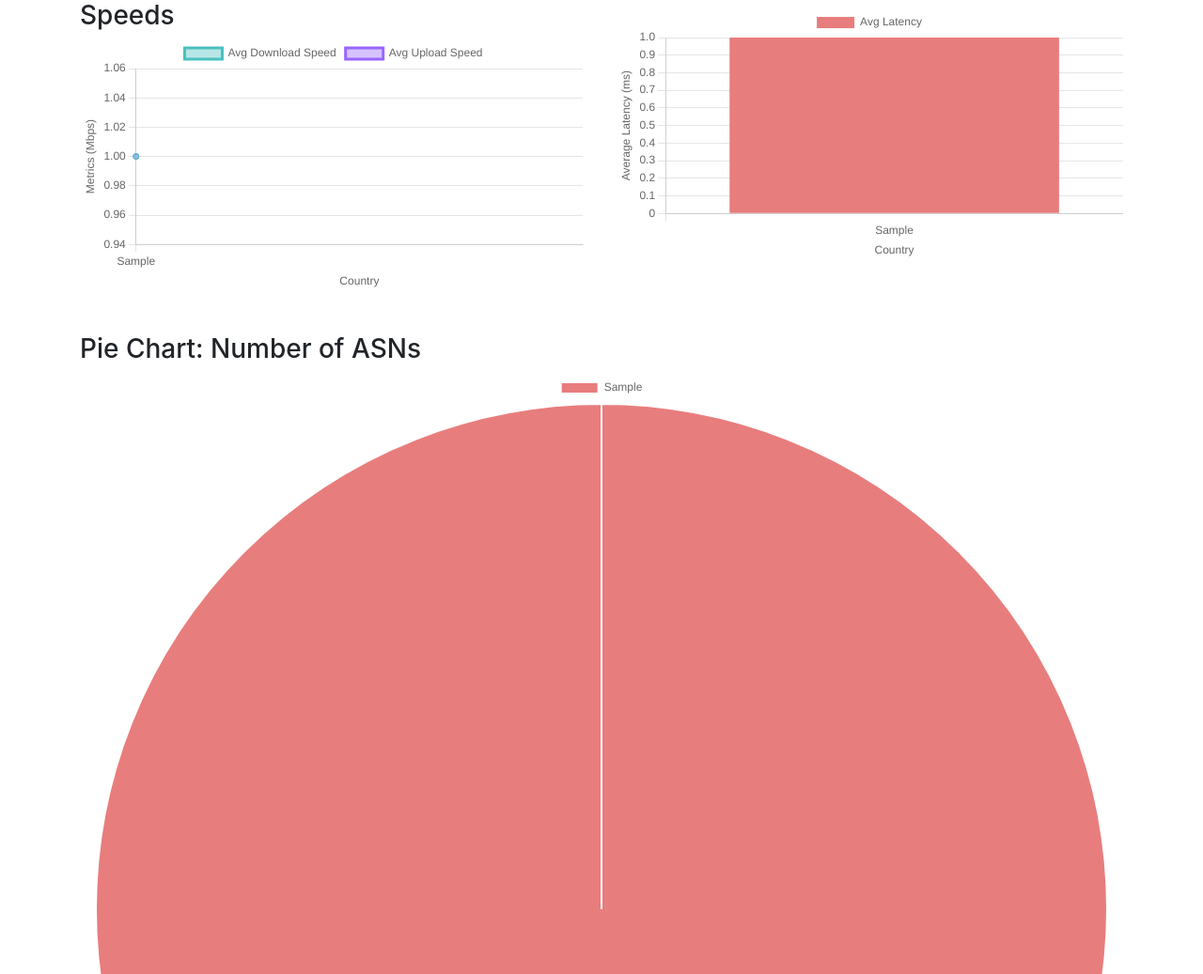
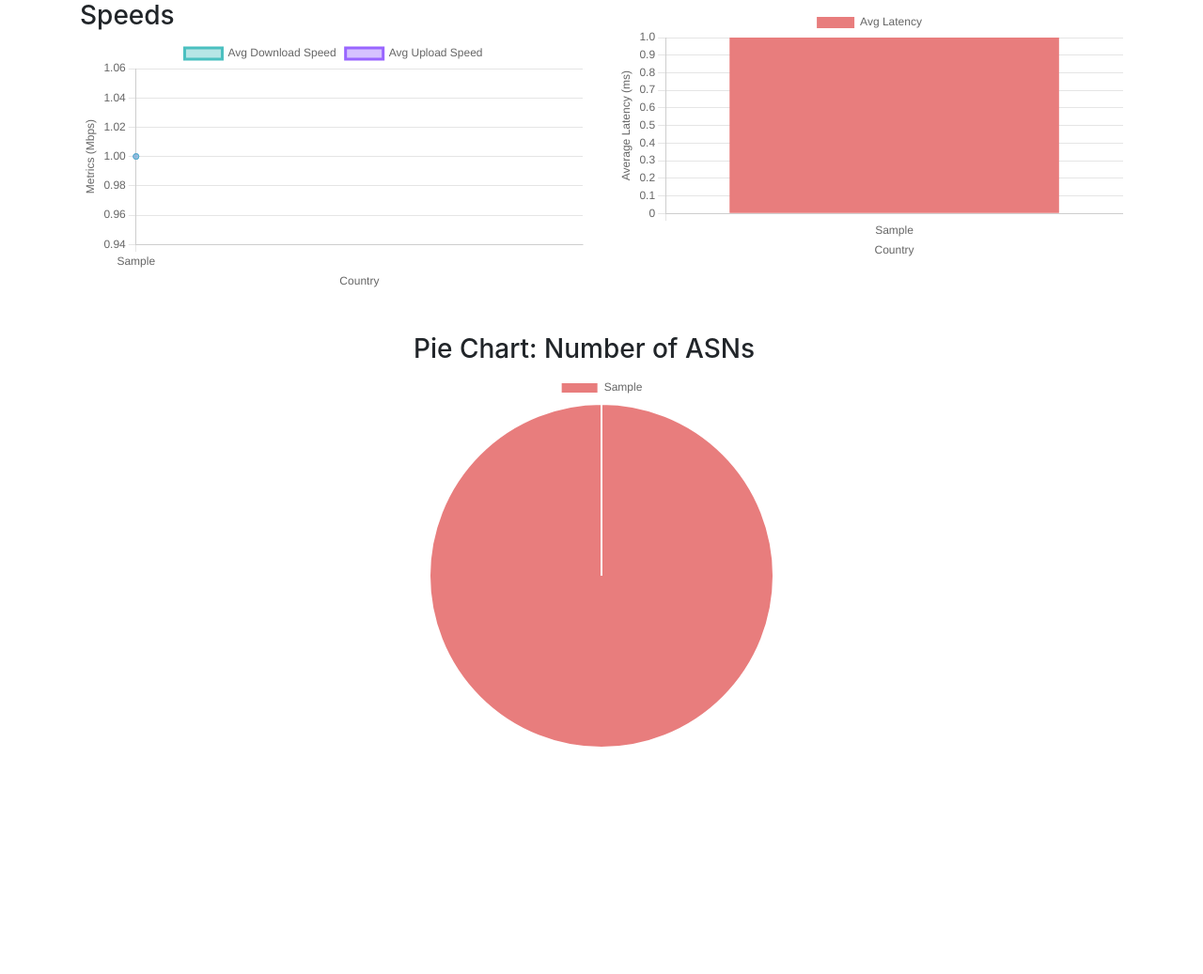
Before and after one commit to EddieMjiyakho/Network-Performance-Insight-Platform, a Django app: page / in a window 1280 px wide. Shown: the part 224-1261 px from the top of the page at 94% size. After the commit the page ends 1019 px from the top, so only its background shows below. Run offline with Django 5.2, Linux system fonts and the light colour scheme; tables that the repository leaves empty hold one stand-in row (values such as "Sample post"); some libraries are stand-ins or nearby versions.

Commit message:
adjust the size of the pie chart container

```diff
--- a/mlab/templates/network_data_filtered_list.html
+++ b/mlab/templates/network_data_filtered_list.html
@@ -14,6 +14,12 @@
         }
         .chart-container .chart {
             height: 300px; /* Adjust height as needed */
+        }
+
+        /* Adjust size of pie chart container */
+        .pie-chart-container {
+            max-width: 400px; /* Set a maximum width */
+            margin: 0 auto; /* Center the container */
         }
     </style>
 </head>
@@ -53,8 +59,8 @@
                 </div>
             </div>
 
-            <!-- Pie Chart Container -->
-            <div class="chart-container">
+            <!--Pie Chart Container -->
+            <div class="chart-container pie-chart-container">
                 <h3>Pie Chart: Number of ASNs</h3>
                 <canvas id="pieChart" class="chart"></canvas>
             </div>
--- a/mlab/views.py
+++ b/mlab/views.py
@@ -1,5 +1,4 @@
 import json
-from django.db.models import Count
 from django.http import JsonResponse
 from django.shortcuts import render
 from .models import NetworkPerformanceData, AfricaRegion, ASN
```
